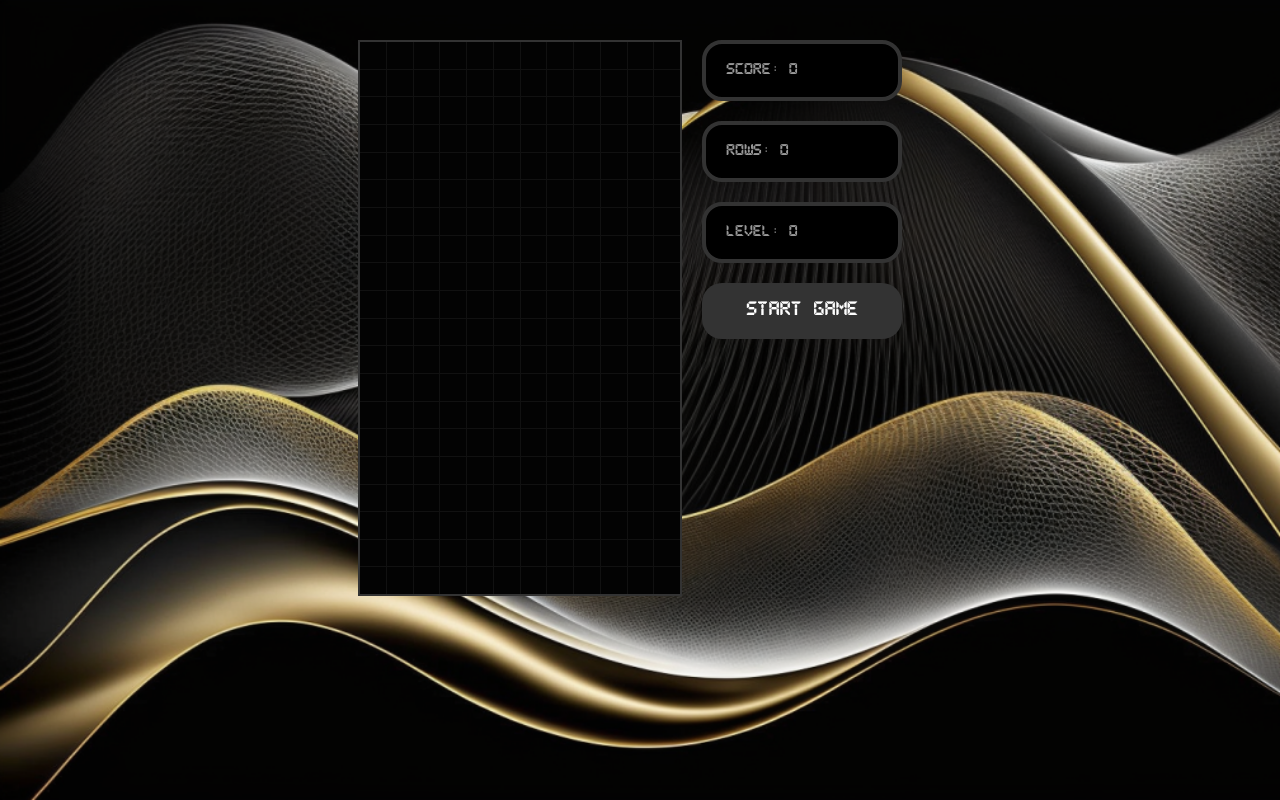
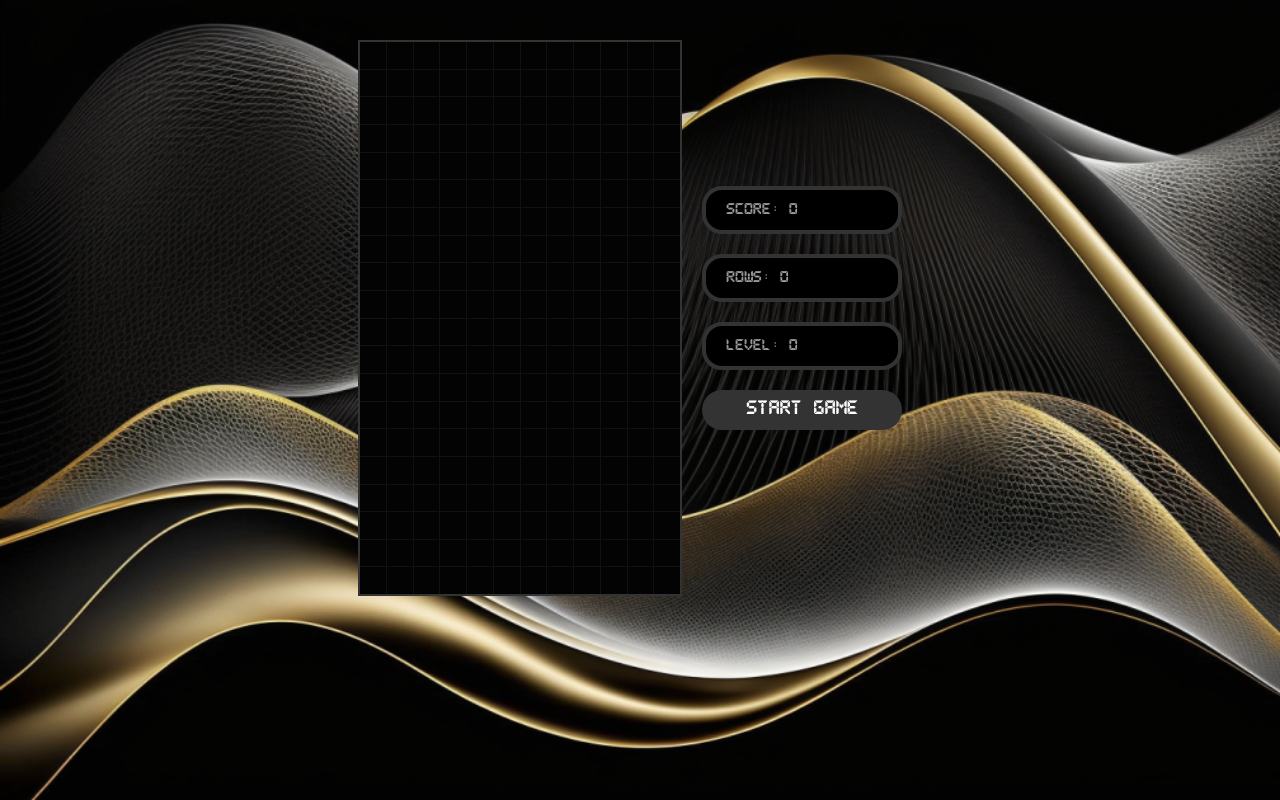
Before and after one commit to GuillaumeSere/react-tetris, a React (Create React App) app: page / in a window 1280 px wide. Built offline with nearby package versions, Linux system fonts and the light colour scheme; the HTML template or start-up script is replaced by a standard one.

Commit message:
modif tactile

```diff
--- a/src/components/StartButton.js
+++ b/src/components/StartButton.js
@@ -3,10 +3,12 @@ import styled from 'styled-components';
 
 const StyledStartButton = styled.button`
   box-sizing: border-box;
-
+  display: flex;
+  justify-content:center;
+  align-items: center;
   margin: 0 0 20px 0;
   padding: 20px;
-  min-height: 30px;
+  height: 20px;
   width: 100%;
   border-radius: 20px;
   border: none;
--- a/src/components/Tetris.js
+++ b/src/components/Tetris.js
@@ -17,7 +17,9 @@ import StartButton from './StartButton';
 const Tetris = () => {
     const [dropTime, setDropTime] = useState(null);
     const [gameOver, setGameOver] = useState(false);
+    const [touchStartX, setTouchStartX] = useState(null);
     const [touchStartY, setTouchStartY] = useState(null);
+    const [touchEndX, setTouchEndX] = useState(null);
     const [touchEndY, setTouchEndY] = useState(null);
 
 
@@ -118,23 +120,39 @@ const Tetris = () => {
     };
 
     const handleTouchStart = event => {
-        setTouchStartY(event.touches[0].clientY);
-      };
-
-    const handleTouchMove = (event) => {
+        setTouchStartX(event.touches[0].clientX);
         setTouchStartY(event.touches[0].clientY);
     };
 
     const handleTouchEnd = event => {
+        setTouchEndX(event.changedTouches[0].clientX);
         setTouchEndY(event.changedTouches[0].clientY);
+
+        const deltaX = touchEndX - touchStartX;
         const deltaY = touchEndY - touchStartY;
 
-        if (deltaY > 0) {
-          dropPlayer();
-        } else if (deltaY < 0) {
-          playerRotate(stage, 1);
+        // Seuil minimum pour détecter un mouvement
+        const minSwipeDistance = 30;
+
+        if (!gameOver) {
+            // Mouvement horizontal
+            if (Math.abs(deltaX) > Math.abs(deltaY) && Math.abs(deltaX) > minSwipeDistance) {
+                if (deltaX > 0) {
+                    movePlayer(1); // Droite
+                } else {
+                    movePlayer(-1); // Gauche
+                }
+            }
+            // Mouvement vertical
+            else if (Math.abs(deltaY) > Math.abs(deltaX) && Math.abs(deltaY) > minSwipeDistance) {
+                if (deltaY > 0) {
+                    dropPlayer(); // Bas
+                } else {
+                    playerRotate(stage, 1); // Rotation
+                }
+            }
         }
-      };
+    };
 
     return (
         <StyledTetrisWrapper
@@ -143,8 +161,8 @@ const Tetris = () => {
             onKeyDown={e => move(e)}
             onKeyUp={keyUp}
             onTouchStart={handleTouchStart}
-            onTouchMove={handleTouchMove}
             onTouchEnd={handleTouchEnd}
+            ref={tetrisWrapperRef}
         >
             <StyledTetris>
                 <Stage stage={stage} />
--- a/src/components/styles/StyledDisplay.js
+++ b/src/components/styles/StyledDisplay.js
@@ -7,7 +7,7 @@ export const StyledDisplay = styled.div`
   margin: 0 0 20px 0;
   padding: 20px;
   border: 4px solid #333;
-  min-height: 30px;
+  height: 20px;
   width: 100%;
   border-radius: 20px;
   color: ${props => (props.gameOver ? 'red' : '#999')};
--- a/src/components/styles/StyledTetris.js
+++ b/src/components/styles/StyledTetris.js
@@ -13,6 +13,7 @@ export const StyledTetrisWrapper = styled.div`
 export const StyledTetris = styled.div`
   display: flex;
   justify-content: center;
+  align-items: center;
   padding: 40px;
   margin: 0 auto;
   max-width: 900px;
@@ -23,4 +24,12 @@ export const StyledTetris = styled.div`
     display: block;
     padding: 0 20px;
   }
+
+  @media (max-width: 712px){
+    flex-direction:column;
+
+  aside {
+    margin-top: 1rem;
+  }
+  }
 `;
```
Also changed, not shown: 15 other files (tests, documents, lock files or other folders).
